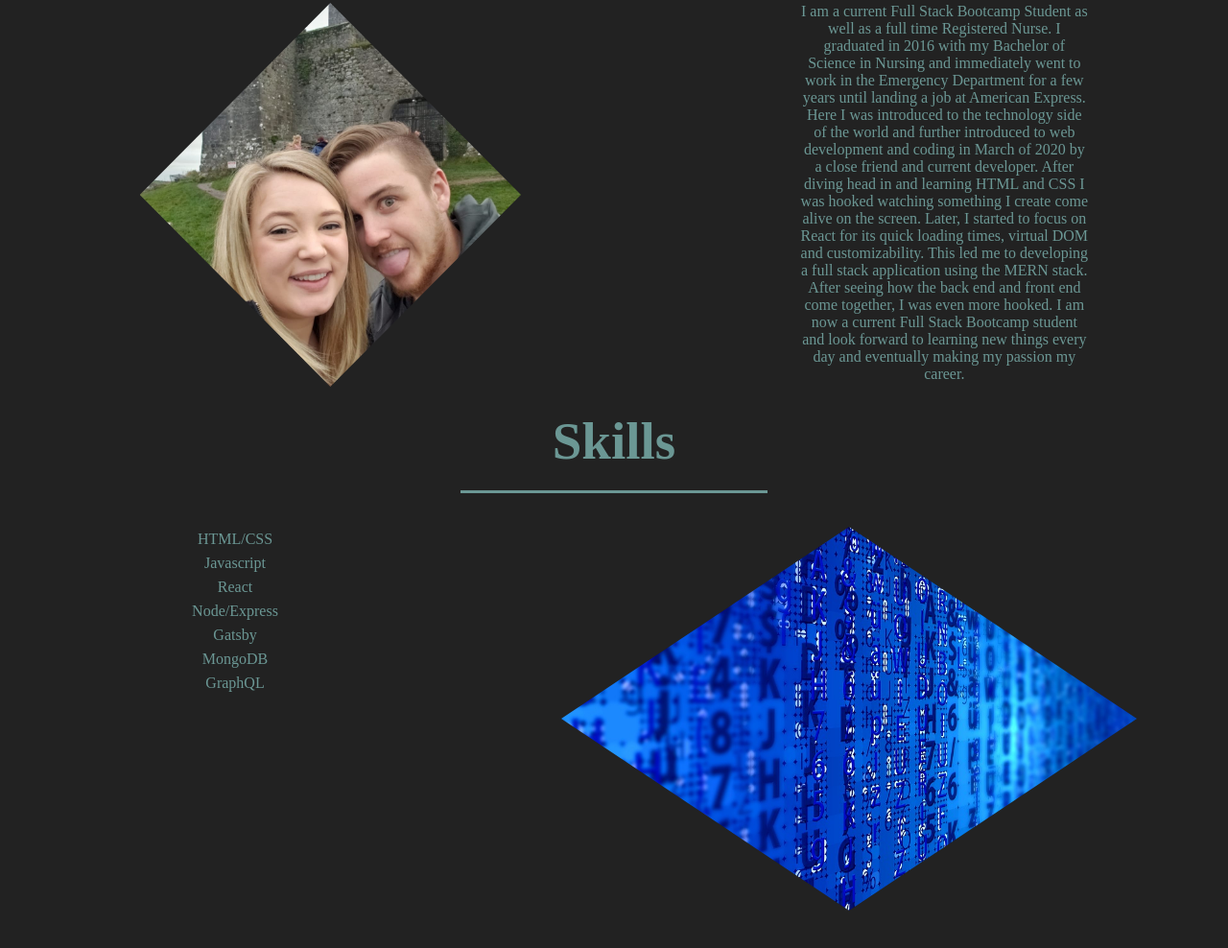
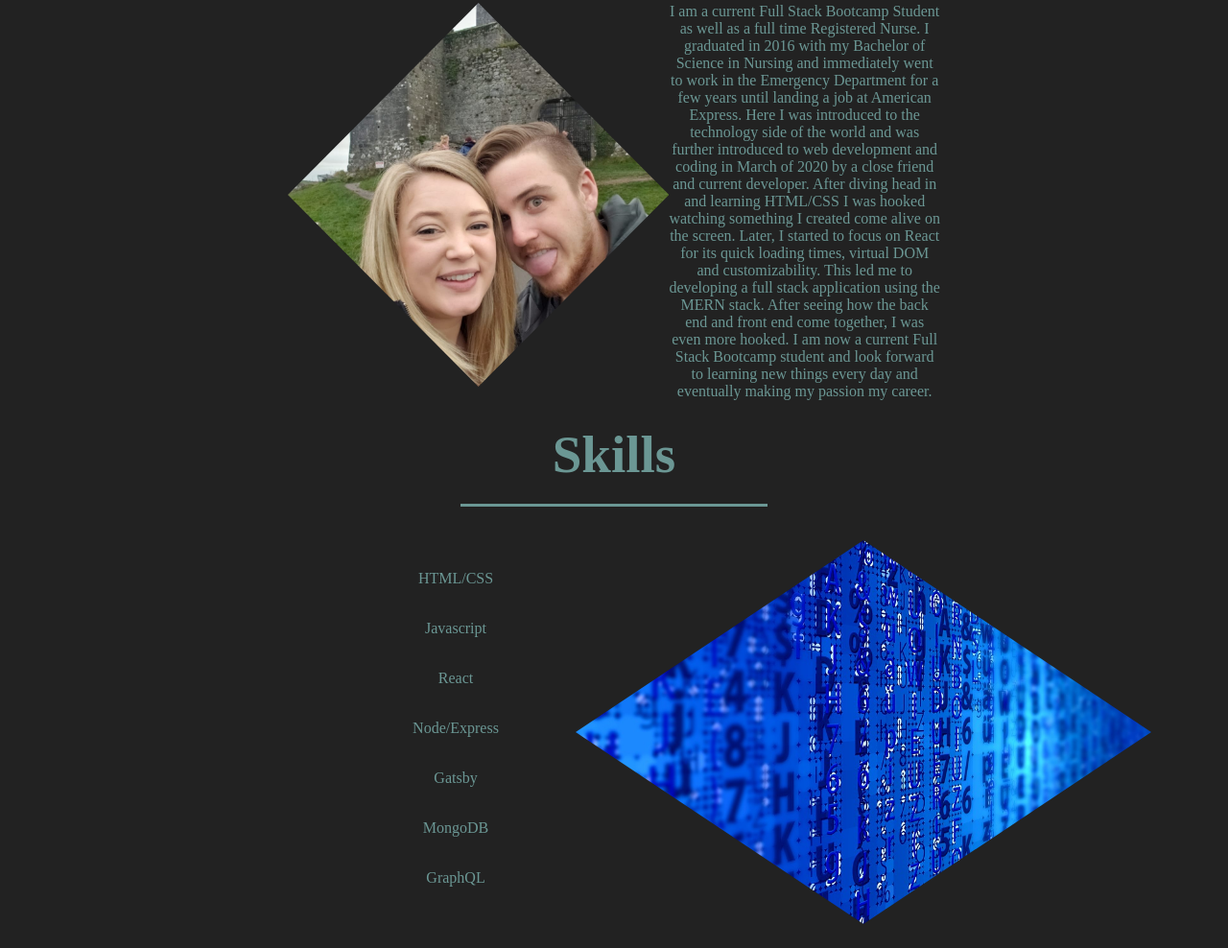
Before and after one commit to Blitman12/portfolio-2, a plain HTML site: page index.html in a window 1280 px wide. Shown: the part 1107-2095 px from the top of the page at 96% size. Before the commit the page ends 2056 px from the top, so only its background shows below. Drawn offline with Linux system fonts and the light colour scheme.

Commit message:
aboutme/skills completed aside from completely working responsiveness

```diff
--- a/index.html
+++ b/index.html
@@ -17,7 +17,7 @@
         </a>
         <ul>
             <li><a href="#">Home</a></li>
-            <li><a href="#">About Me</a></li>
+            <li><a href="#about-me">About Me</a></li>
             <li><a href="#">Star Project</a></li>
             <li><a href="#">Portfolio</a></li>
             <li><a href="#">Contact</a></li>
@@ -38,17 +38,17 @@
 
 
 
- <section>
+ <section id="about-me">
      <h2>About Me</h2>
      <article class="about-skills-container">
             <img src="assets/images/about-me.jpg" alt="profile photo" class="diamond">
          <div class="container-text">
-            <p>I am a current Full Stack Bootcamp Student as well as a full time Registered Nurse. I graduated in 2016 with my Bachelor of Science in Nursing and immediately went to work in the Emergency Department for a few years until landing a job at American Express. Here I was introduced to the technology side of the world and further introduced to web development and coding in March of 2020 by a close friend and current developer. After diving head in and learning HTML and CSS I was hooked watching something I create come alive on the screen. Later, I started to focus on React for its quick loading times, virtual DOM and customizability. This led me to developing a full stack application using the MERN stack. After seeing how the back end and front end come together, I was even more hooked. I am now a current Full Stack Bootcamp student and look forward to learning new things every day and eventually making my passion my career.</p>
+            <p>I am a current Full Stack Bootcamp Student as well as a full time Registered Nurse. I graduated in 2016 with my Bachelor of Science in Nursing and immediately went to work in the Emergency Department for a few years until landing a job at American Express. Here I was introduced to the technology side of the world and was further introduced to web development and coding in March of 2020 by a close friend and current developer. After diving head in and learning HTML/CSS I was hooked watching something I created come alive on the screen. Later, I started to focus on React for its quick loading times, virtual DOM and customizability. This led me to developing a full stack application using the MERN stack. After seeing how the back end and front end come together, I was even more hooked. I am now a current Full Stack Bootcamp student and look forward to learning new things every day and eventually making my passion my career.</p>
          </div>
     </article>
  </section>
 
- <section>
+ <section id="skills-section">
      <h2>Skills</h2>
      <article class="about-skills-container">
         <div>
--- a/style.css
+++ b/style.css
@@ -34,7 +34,7 @@ nav ul {
 nav ul li a {
     margin: 0 30px;
     font-weight: lighter;
-    font-size: 16px;
+    font-size: 20px;
 }
 
 nav ul li {
@@ -103,6 +103,7 @@ section h2 {
 .about-skills-container {
     display: flex;
     justify-content: space-around;
+    margin: 0 300px;
 }
 
 .container-text {
@@ -113,4 +114,10 @@ section h2 {
 .container-text li {
     list-style-type: none;
     line-height: 25px;
+    margin-top: 27px;
+    margin-left: 50px;
 }
+
+#skills-section {
+    margin-bottom: 25px;
+}
```
